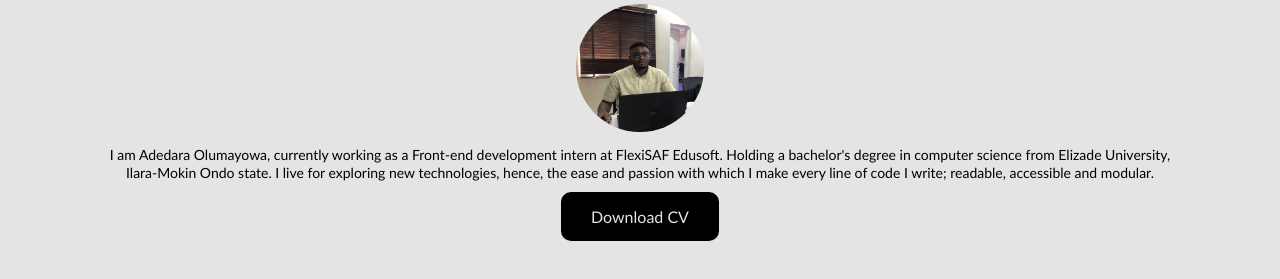
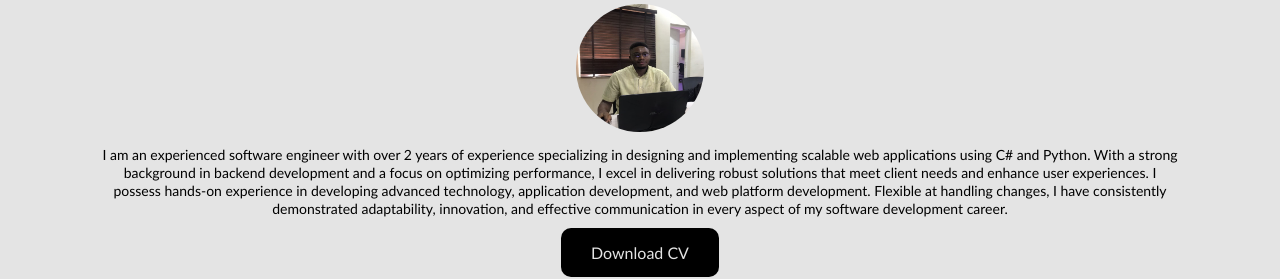
Before and after one commit to Jessehertz/Portfolio, a plain HTML site: page index.html in a window 1280 px wide. Shown: the part 1073-1352 px from the top of the page. Drawn offline with nearby package versions, Linux system fonts and the light colour scheme.

Commit message:
Update index.html

```diff
--- a/index.html
+++ b/index.html
@@ -136,15 +136,7 @@
             </div>
             <div class="text">
               <h5 class="text2">
-                I am Adedara Olumayowa, currently working as a Front-end
-                development intern at FlexiSAF Edusoft. Holding a bachelor's
-                degree in computer science from Elizade University, Ilara-Mokin
-                Ondo state<span class="dis">
-                  has functionally conditioned me to satiate inherent
-                  neophilia</span
-                >. I live for exploring new technologies, hence, the ease and
-                passion with which I make every line of code I write; readable,
-                accessible and modular.
+                I am an experienced software engineer with over 2 years of experience specializing in designing and implementing scalable web applications using C# and Python. With a strong background in backend development and a focus on optimizing performance, I excel in delivering robust solutions that meet client needs and enhance user experiences. I possess hands-on experience in developing advanced technology, application development, and web platform development. Flexible at handling changes, I have consistently demonstrated adaptability, innovation, and effective communication in every aspect of my software development career.
               </h5>
               <a
                 class="cvdown"
```
